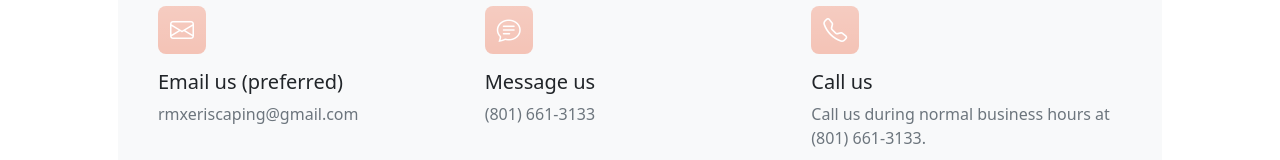
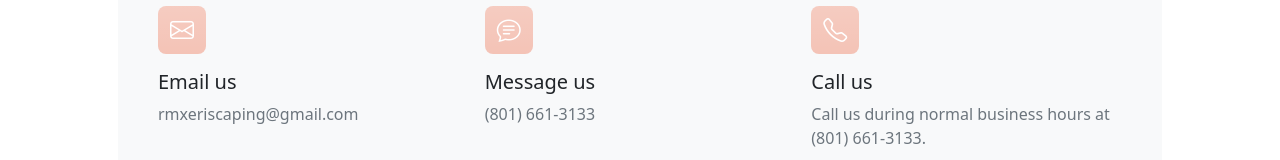
Before and after one commit to rmxeriscaping/rmxeriscaping.github.io, a plain HTML site: page contact.html in a window 1280 px wide. Shown: the part 316-476 px from the top of the page. Drawn offline with nearby package versions, Linux system fonts and the light colour scheme.

Commit message:
Tweak contact page content

```diff
--- a/contact.html
+++ b/contact.html
@@ -53,7 +53,7 @@
                                 <div class="row gx-3 gy-3 row-cols-1 row-cols-lg-3 py-1">
                                     <div class="col">
                                         <div class="feature bg-primary bg-gradient text-white rounded-3 mb-3"><i class="bi bi-envelope"></i></div>
-                                        <div class="h5 mb-2">Email us (preferred)</div>
+                                        <div class="h5 mb-2">Email us</div>
                                         <p class="text-muted mb-0">rmxeriscaping@gmail.com</p>
                                     </div>
                                     <div class="col">
```
